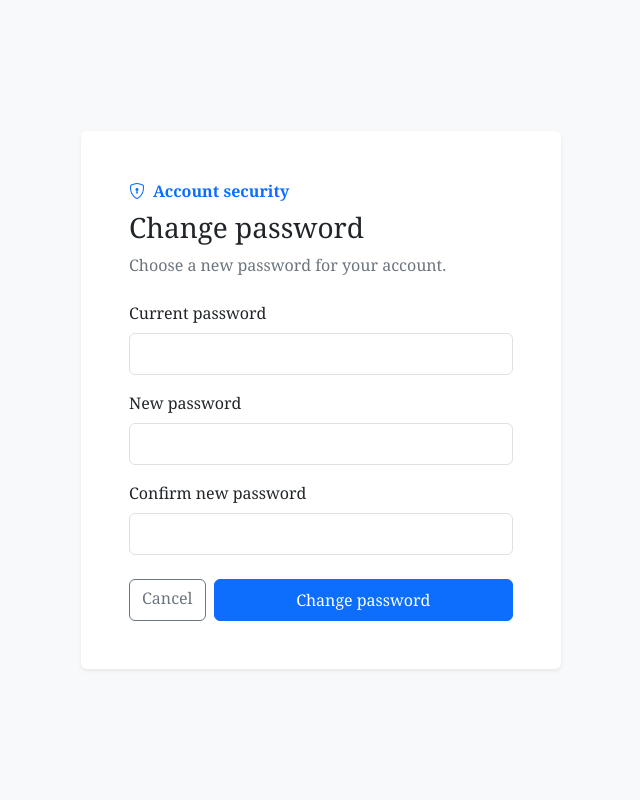
After one commit to moni028/Employee-Attendance-System, a Flask app: page /auth/change-password in a window 1280 px wide. The commit adds this page. Shown: the whole page, without its empty margins (319-959 px from the left). Run offline with Flask 3, Linux system fonts and the light colour scheme; a user stored in the database is signed in; tables that the repository leaves empty hold one stand-in row (values such as "Sample post").

Commit message:
Add self-service password changes

```diff
--- a/app/forms.py
+++ b/app/forms.py
@@ -1,6 +1,6 @@
 from flask_wtf import FlaskForm
 from wtforms import BooleanField, PasswordField, StringField, SubmitField
-from wtforms.validators import DataRequired
+from wtforms.validators import DataRequired, EqualTo, Length
 
 
 class LoginForm(FlaskForm):
@@ -8,3 +8,13 @@ class LoginForm(FlaskForm):
     password = PasswordField("Password", validators=[DataRequired()])
     remember = BooleanField("Remember me")
     submit = SubmitField("Log in")
+
+
+class ChangePasswordForm(FlaskForm):
+    current_password = PasswordField("Current password", validators=[DataRequired()])
+    new_password = PasswordField("New password", validators=[DataRequired(), Length(min=8)])
+    confirm_password = PasswordField(
+        "Confirm new password",
+        validators=[DataRequired(), EqualTo("new_password", message="Passwords must match.")],
+    )
+    submit = SubmitField("Change password")
--- a/app/routes/auth.py
+++ b/app/routes/auth.py
@@ -1,12 +1,12 @@
 from urllib.parse import urljoin, urlparse
 
 from flask import Blueprint, current_app, flash, redirect, render_template, request, url_for
-from flask_login import current_user, login_user, logout_user
+from flask_login import current_user, login_required, login_user, logout_user
 from sqlalchemy import or_
 from sqlalchemy.exc import OperationalError
 
 from app.extensions import db
-from app.forms import LoginForm
+from app.forms import ChangePasswordForm, LoginForm
 from app.models import User
 
 
@@ -48,6 +48,21 @@ def login():
     return render_template("auth/login.html", form=form)
 
 
+@auth_bp.route("/change-password", methods=["GET", "POST"])
+@login_required
+def change_password():
+    form = ChangePasswordForm()
+    if form.validate_on_submit():
+        if not current_user.check_password(form.current_password.data):
+            form.current_password.errors.append("Current password is incorrect.")
+        else:
+            current_user.set_password(form.new_password.data)
+            db.session.commit()
+            flash("Your password has been changed.", "success")
+            return redirect(url_for("dashboard"))
+    return render_template("auth/change_password.html", form=form)
+
+
 @auth_bp.post("/logout")
 def logout():
     logout_user()
--- /dev/null
+++ b/app/templates/auth/change_password.html
@@ -0,0 +1,29 @@
+{% extends "base.html" %}
+{% block title %}Change password | Attendance Hub{% endblock %}
+{% block content %}
+<main class="min-vh-100 d-flex align-items-center justify-content-center p-4">
+    <section class="card shadow-sm border-0" style="max-width: 480px; width: 100%;">
+        <div class="card-body p-4 p-md-5">
+            <div class="mb-4">
+                <p class="text-primary fw-semibold mb-2"><i class="bi bi-shield-lock me-2"></i>Account security</p>
+                <h1 class="h3 mb-2">Change password</h1>
+                <p class="text-secondary mb-0">Choose a new password for your account.</p>
+            </div>
+            <form method="post" novalidate>
+                {{ form.hidden_tag() }}
+                {% for field in [form.current_password, form.new_password, form.confirm_password] %}
+                <div class="mb-3">
+                    {{ field.label(class="form-label") }}
+                    {{ field(class="form-control" + (" is-invalid" if field.errors else ""), autocomplete="current-password" if field.name == "current_password" else "new-password") }}
+                    {% for error in field.errors %}<div class="invalid-feedback">{{ error }}</div>{% endfor %}
+                </div>
+                {% endfor %}
+                <div class="d-flex gap-2 mt-4">
+                    <a class="btn btn-outline-secondary" href="{{ url_for('dashboard') }}">Cancel</a>
+                    {{ form.submit(class="btn btn-primary flex-grow-1") }}
+                </div>
+            </form>
+        </div>
+    </section>
+</main>
+{% endblock %}
--- a/app/templates/dashboard.html
+++ b/app/templates/dashboard.html
@@ -10,6 +10,7 @@
             <a class="nav-link" href="{{ url_for('admin.attendance') }}"><i class="bi bi-clock-history"></i>Attendance</a>
             <a class="nav-link" href="{{ url_for('admin.leaves') }}"><i class="bi bi-calendar2-week"></i>Leave requests</a>
             <a class="nav-link" href="{{ url_for('admin.reports') }}"><i class="bi bi-bar-chart"></i>Reports</a>
+            <a class="nav-link" href="{{ url_for('auth.change_password') }}"><i class="bi bi-shield-lock"></i>Change password</a>
         </nav>
         <div class="sidebar-footer"><small>Organization workspace</small><strong>People operations</strong></div>
     </aside>
--- a/app/templates/employee/page.html
+++ b/app/templates/employee/page.html
@@ -1,7 +1,7 @@
 {% extends "base.html" %}
 {% block title %}{{ page_title }} | Attendance Hub{% endblock %}
 {% block content %}
-<div class="app-shell"><aside class="sidebar"><a class="brand" href="{{ url_for('dashboard') }}"><span class="brand-mark"><i class="bi bi-calendar2-check"></i></span><span>Attendance Hub</span></a><nav class="nav flex-column gap-1 mt-5"><a class="nav-link" href="{{ url_for('dashboard') }}"><i class="bi bi-grid-1x2-fill"></i>My overview</a><a class="nav-link {{ 'active' if page_title == 'My attendance' else '' }}" href="{{ url_for('employee.attendance_history') }}"><i class="bi bi-clock-history"></i>My attendance</a><a class="nav-link {{ 'active' if page_title == 'My leave' else '' }}" href="{{ url_for('employee.leave_history') }}"><i class="bi bi-calendar2-week"></i>My leave</a></nav></aside><main class="main-content"><header class="topbar"><div><span class="eyebrow">Personal workspace</span><h1>{{ page_title }}</h1></div><form method="post" action="{{ url_for('auth.logout') }}"><input type="hidden" name="csrf_token" value="{{ csrf_token() }}"><button class="icon-button" aria-label="Log out" title="Log out"><i class="bi bi-box-arrow-right"></i></button></form></header>
+<div class="app-shell"><aside class="sidebar"><a class="brand" href="{{ url_for('dashboard') }}"><span class="brand-mark"><i class="bi bi-calendar2-check"></i></span><span>Attendance Hub</span></a><nav class="nav flex-column gap-1 mt-5"><a class="nav-link" href="{{ url_for('dashboard') }}"><i class="bi bi-grid-1x2-fill"></i>My overview</a><a class="nav-link {{ 'active' if page_title == 'My attendance' else '' }}" href="{{ url_for('employee.attendance_history') }}"><i class="bi bi-clock-history"></i>My attendance</a><a class="nav-link {{ 'active' if page_title == 'My leave' else '' }}" href="{{ url_for('employee.leave_history') }}"><i class="bi bi-calendar2-week"></i>My leave</a><a class="nav-link" href="{{ url_for('auth.change_password') }}"><i class="bi bi-shield-lock"></i>Change password</a></nav></aside><main class="main-content"><header class="topbar"><div><span class="eyebrow">Personal workspace</span><h1>{{ page_title }}</h1></div><form method="post" action="{{ url_for('auth.logout') }}"><input type="hidden" name="csrf_token" value="{{ csrf_token() }}"><button class="icon-button" aria-label="Log out" title="Log out"><i class="bi bi-box-arrow-right"></i></button></form></header>
 {% if page_title == 'My attendance' %}
 <section class="content-grid single"><article class="panel"><div class="panel-heading"><div><span class="eyebrow">History</span><h3>Attendance records</h3></div></div>{% if records %}<div class="table-responsive mt-3"><table class="table align-middle"><thead><tr><th>Date</th><th>Status</th><th>Check in</th><th>Check out</th><th>Hours</th></tr></thead><tbody>{% for record in records %}<tr><td>{{ record.attendance_date.strftime('%b %d, %Y') }}</td><td>{{ record.status.value.replace('_', ' ') }}</td><td>{{ record.check_in.strftime('%I:%M %p') if record.check_in else '--' }}</td><td>{{ record.check_out.strftime('%I:%M %p') if record.check_out else '--' }}</td><td>{{ record.working_hours }}h</td></tr>{% endfor %}</tbody></table></div>{% else %}<div class="empty-table"><i class="bi bi-clock-history"></i><p>No attendance records yet.</p></div>{% endif %}</article></section>
 {% else %}
```
Also changed, not shown: app/templates/admin/page.html (+1 -1 lines), app/templates/employee_dashboard.html (+1 -1 lines).
